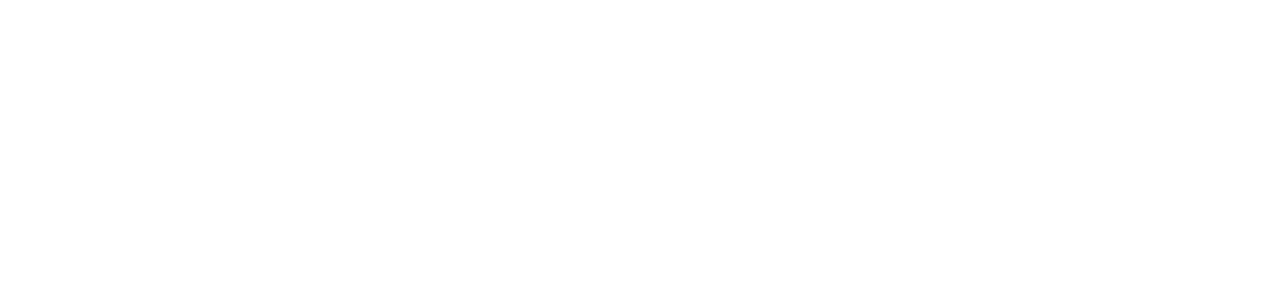
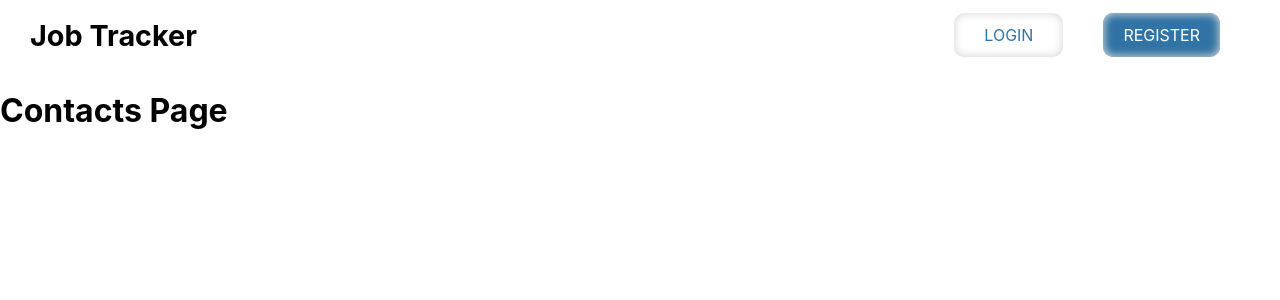
Before and after one commit to yangr2/cs467_job_tracker, a React (Create React App) app in the folder client/: page /contacts in a window 1280 px wide. Before the commit this address had no page. Shown: the top 300 px of the page. Built offline with nearby package versions, Linux system fonts and the light colour scheme; no server answers.

Commit message:
Added frontend Contacts page
- Added Contacts page in Frontend
- Added "contacts" button into the navbar
- Added navbar into contacts page

```diff
--- a/client/src/App.js
+++ b/client/src/App.js
@@ -4,6 +4,7 @@
 import Login from './pages/Login'
 import Signup from './pages/Register'
 import Jobs from './pages/Jobs'
+import Contacts from './pages/Contacts'
 
 function App() {
   return (
@@ -14,6 +15,7 @@
         <Route path="/login" element={<Login />} />
         <Route path="/register" element={<Signup />} />
         <Route path="/jobs" element={<Jobs />} />
+        <Route path="/contacts" element={<Contacts />} />
       </Routes>
       </BrowserRouter>
     </div>
--- a/client/src/components/Navbar.js
+++ b/client/src/components/Navbar.js
@@ -51,6 +51,9 @@
              <li className="navItem">
               <Link className="jobButton"to="/jobs">JOBS</Link>
              </li>
+             <li className="navItem">
+              <Link className="contactButton"to="/contacts">CONTACTS</Link>
+             </li>
             </>
           )}
 
--- a/client/src/index.css
+++ b/client/src/index.css
@@ -177,6 +177,13 @@
   padding: 4px 20px;
 
 }
+
+.contactButton, .homeButton{
+  color: black;
+  padding: 4px 20px;
+
+}
+
 .loginButton {
   background-color: #FFF;
   box-shadow: inset 0 0 8px 1px #D9D9D9;
--- /dev/null
+++ b/client/src/pages/Contacts.js
@@ -0,0 +1,11 @@
+import Navbar from "../components/Navbar"
+
+const Contacts = () => {
+    return (
+        <div>
+            <Navbar />
+            <h1>Contacts Page</h1>
+        </div>
+    );
+}
+export default Contacts;
```
Also changed, not shown: 1 other file (tests, documents, lock files or other folders).
